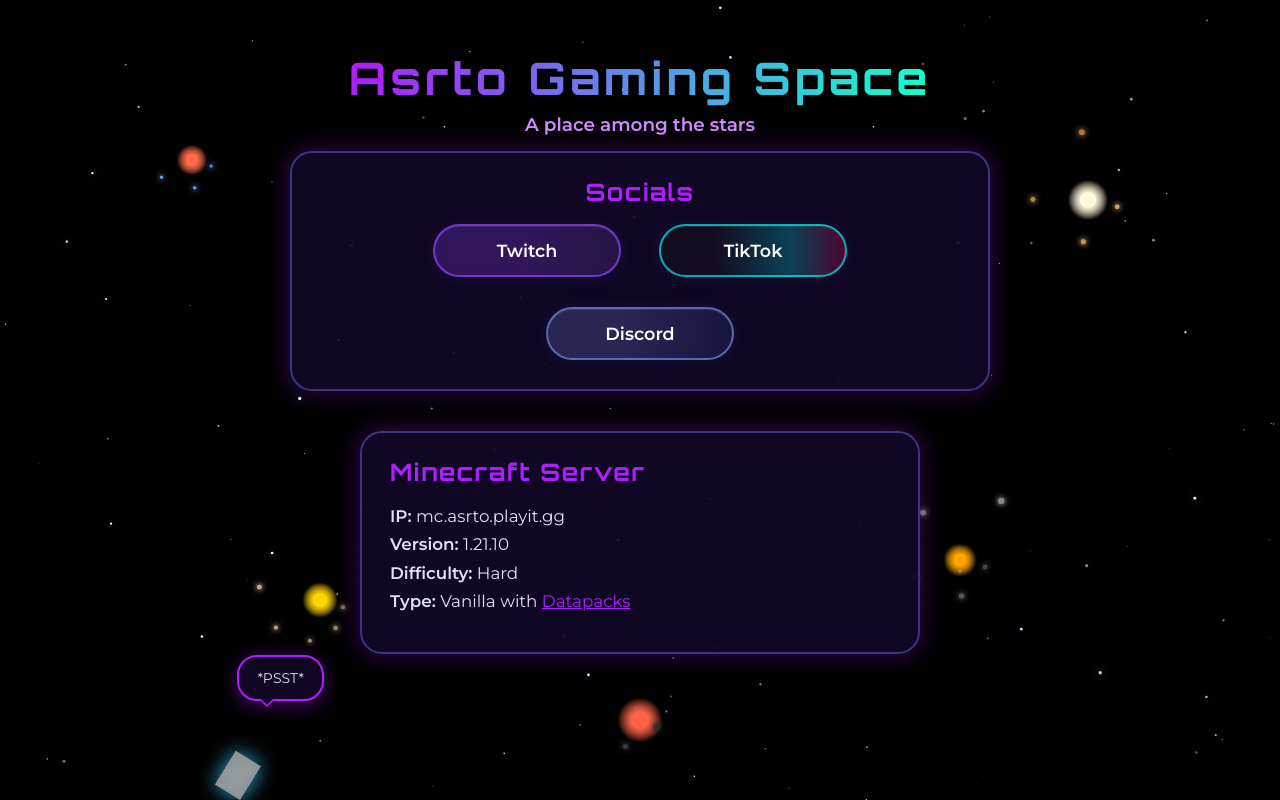
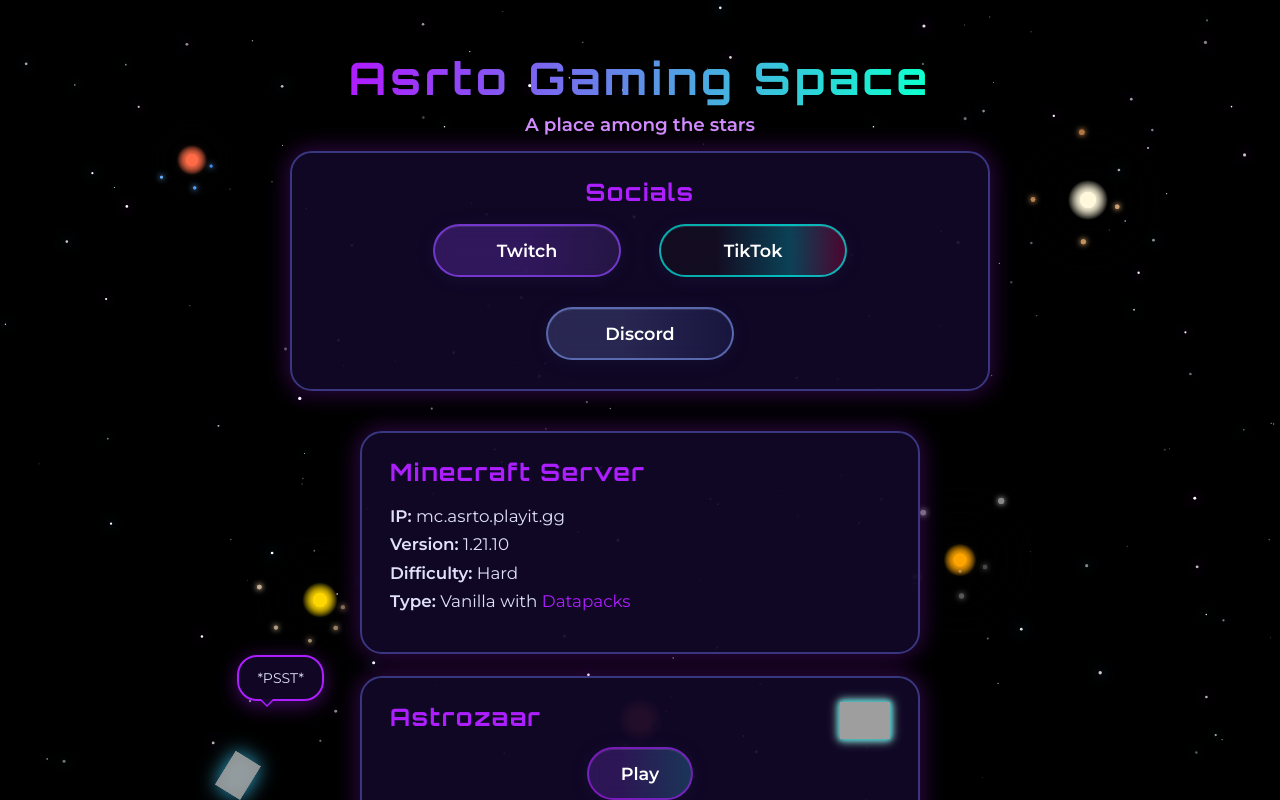
Before and after one commit to RRBeats/asrtogaming, a plain HTML site: page index.html in a window 1280 px wide. Drawn offline with Linux system fonts and the light colour scheme; grey boxes are pictures that could not be loaded; animation ran at ten frames a second.

Commit message:
Add files via upload

```diff
--- a/index.html
+++ b/index.html
@@ -111,10 +111,6 @@
       border-color: rgba(114, 137, 218, 0.7);
     }
     .social-btn:hover {
-      background: linear-gradient(90deg, rgba(132, 68, 230, 0.35) 30%, rgba(57, 193, 237, 0.35) 100%);
-      border-color: rgba(173, 31, 255, 0.9);
-      transform: scale(1.07);
-      box-shadow: 0 4px 24px 0 rgba(173, 31, 255, 0.4), inset 0 1px 0 rgba(255, 255, 255, 0.2);
     }
     .social-btn.twitch:hover {
       background: linear-gradient(90deg, rgba(145, 71, 255, 0.35) 50%, rgba(100, 65, 165, 0.35) 100%);
@@ -152,10 +148,74 @@
     .datapack-link {
       color: #ad1fff;
       cursor: pointer;
-      text-decoration: underline;
+      text-decoration: none;
+    .zemew-link {
+      color: #ad1fff;
+      cursor: pointer;
+      text-decoration: none;
+    }
+    }
+    .datapack-link:hover {
+      color: #39c1ed;
+    }
+    /* Astrozaar card styling - matches mc-panel */
+    .astrozaar-panel {
+      background: rgba(18, 8, 40, 0.93);
+      border: 2px solid #393780;
+      box-shadow: 0 0 22px 3px #ad1fff44;
+      border-radius: 22px;
+      padding: 24px 28px;
+      margin: 0 auto 22px;
+      max-width: 500px;
+      position: relative;
+    }
+    .astrozaar-title {
+      color: #ad1fff;
+      font-family: 'Orbitron', Arial, sans-serif;
+      font-size: 1.5em;
+      letter-spacing: 1.5px;
+      margin-bottom: 15px;
+    }
+    .astrozaar-logo {
+      position: absolute;
+      top: 24px;
+      right: 28px;
+      max-width: 50px;
+      height: auto;
+      filter: drop-shadow(0 0 2px #4ecdc4) drop-shadow(0 0 3px #45b7d1) drop-shadow(0 0 4px #96ceb4);
+    }
+    .astrozaar-play-btn {
+      display: block;
+      margin: 0 auto 15px auto;
+      width: fit-content;
+      padding: 14px 32px;
+      font-size: 1.10em;
+      font-weight: 600;
+      border-radius: 28px;
+      background: linear-gradient(90deg, rgba(132, 68, 230, 0.25) 30%, rgba(57, 193, 237, 0.25) 100%);
+      backdrop-filter: blur(10px);
+      -webkit-backdrop-filter: blur(10px);
+      color: #fff;
+      text-decoration: none;
+      transition: all 0.2s, transform 0.21s;
+      box-shadow: 0 2px 16px 0 rgba(30, 32, 68, 0.3), inset 0 1px 0 rgba(255, 255, 255, 0.1);
+      border: 2px solid rgba(173, 31, 255, 0.6);
+      cursor: pointer;
+      font-family: 'Montserrat', Arial, sans-serif;
+    }
+    .astrozaar-play-btn:hover {
+      background: linear-gradient(90deg, rgba(132, 68, 230, 0.35) 30%, rgba(57, 193, 237, 0.35) 100%);
+      border-color: rgba(173, 31, 255, 0.9);
+      transform: scale(1.07);
+      box-shadow: 0 4px 24px 0 rgba(173, 31, 255, 0.4), inset 0 1px 0 rgba(255, 255, 255, 0.2);
+    }
+    .zemew-link {
+      color: #ad1fff;
+      cursor: pointer;
+      text-decoration: none;
       transition: color 0.2s;
     }
-    .datapack-link:hover {
+    .zemew-link:hover {
       color: #39c1ed;
     }
     /* Modal styles */
@@ -221,8 +281,6 @@
       box-shadow: 0 2px 8px 0 rgba(30, 32, 68, 0.3), inset 0 1px 0 rgba(255, 255, 255, 0.1);
     }
     .modal-close:hover {
-      background: linear-gradient(90deg, rgba(132, 68, 230, 0.35) 30%, rgba(57, 193, 237, 0.35) 100%);
-      border-color: rgba(173, 31, 255, 0.9);
       color: #fff;
       transform: scale(1.1);
       box-shadow: 0 4px 16px 0 rgba(173, 31, 255, 0.4), inset 0 1px 0 rgba(255, 255, 255, 0.2);
@@ -312,8 +370,6 @@
       box-shadow: 0 2px 8px 0 rgba(30, 32, 68, 0.3), inset 0 1px 0 rgba(255, 255, 255, 0.1);
     }
     .solar-modal-close:hover {
-      background: linear-gradient(90deg, rgba(132, 68, 230, 0.35) 30%, rgba(57, 193, 237, 0.35) 100%);
-      border-color: rgba(173, 31, 255, 0.9);
       color: #fff;
       transform: scale(1.1);
       box-shadow: 0 4px 16px 0 rgba(173, 31, 255, 0.4), inset 0 1px 0 rgba(255, 255, 255, 0.2);
@@ -362,7 +418,12 @@
       .social-buttons {flex-direction: column;gap: 14px;}
     }
     @media (max-width: 700px) {
-      .mc-panel, .content {max-width: 98vw;padding: 6vw 2vw;}
+      .mc-panel, .astrozaar-panel, .content {max-width: 98vw;padding: 6vw 2vw;}
+      .astrozaar-logo {
+        max-width: 60px;
+        top: 20px;
+        right: 20px;
+      }
     }
       /* Astronaut chat bubble */
     .astronaut-chat {
@@ -436,6 +497,14 @@
         <b>Type:</b> Vanilla with <span class="datapack-link" onclick="openDatapackModal()">Datapacks</span>
       </div>
     </section>
+    <section class="astrozaar-panel">
+      <img src="https://astrozaar.io/assets/astrozaar_logo_002.png" alt="Astrozaar" class="astrozaar-logo">
+      <div class="astrozaar-title">Astrozaar</div>
+      <div class="astrozaar-info">
+        <a href="https://astrozaar.io/" target="_blank" class="astrozaar-play-btn">Play</a>
+        <b>Made By:</b> <a href="https://zemewstudios.com/" target="_blank" class="zemew-link">Zemew Studios</a>
+      </div>
+    </section>
   </div>
 
   <!-- Datapacks Modal -->
@@ -505,7 +574,7 @@
       // Clear shooting stars on resize
       shootingStars = [];
       // Regenerate stars to fill the new window size
-      makeStars(130);
+      makeStars(200);
     }
     window.addEventListener('resize', resize);
     resize();
@@ -523,7 +592,7 @@
         });
       }
     }
-    makeStars(130);
+    makeStars(200);
     function spawnShootingStar() {
       if (Math.random() < 0.012) {
         // Pick a random edge for the start (0=left, 1=top, 2=right, 3=bottom)
```
